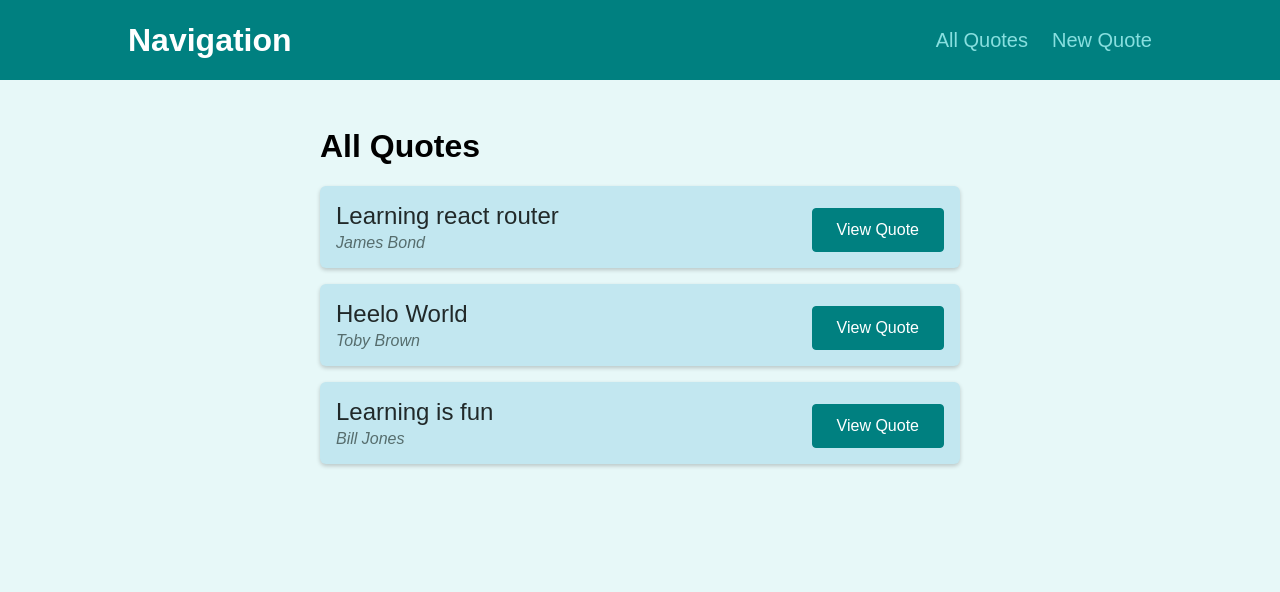
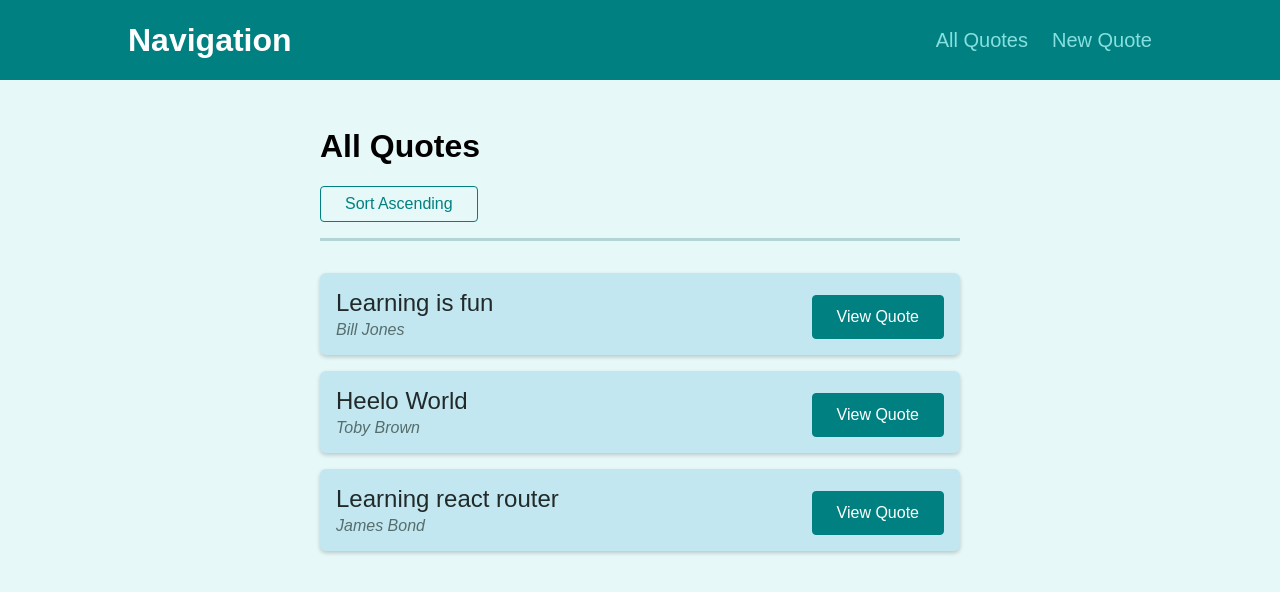
Before and after one commit to ogeeDeveloper/Quotes-Project, a React (Create React App) app: page /quotes in a window 1280 px wide. Shown: the top 592 px of the page. Built offline with nearby package versions, Linux system fonts and the light colour scheme.

Commit message:
IMplemented Query Params for sorting quotes. Key takeaway are UseLocation, useNavigate hook and also the URLSearchParms object from the browser

```diff
--- a/src/components/quotes/QuoteList.js
+++ b/src/components/quotes/QuoteList.js
@@ -1,13 +1,48 @@
-import { Fragment } from 'react';
+import { Fragment } from "react";
+import { useLocation, useNavigate } from "react-router-dom";
 
-import QuoteItem from './QuoteItem';
-import classes from './QuoteList.module.css';
+import QuoteItem from "./QuoteItem";
+import classes from "./QuoteList.module.css";
+
+// Sort Quotes helper Function
+const sortQuotes = (quotes, ascending) => {
+  return quotes.sort((quoteA, quoteB) => {
+    if (ascending) {
+      return quoteA.id > quoteB.id ? 1 : -1;
+    } else {
+      return quoteA.id < quoteB.id ? 1 : -1;
+    }
+  });
+};
 
 const QuoteList = (props) => {
+  const navigate = useNavigate();
+  const location = useLocation();
+
+  // console.log(location);\
+  // Get the key in the search param
+  const queryParams = new URLSearchParams(location.search);
+
+  // Create a helper constant
+  const isSortingAscending = queryParams.get("sort") === "asc"; // Get us value stored in sort param
+
+  const sortedQuotes = sortQuotes(props.quotes, isSortingAscending);
+
+  const changeSortHandler = () => {
+    // Change how we sort our quotes
+    navigate(`/quotes?sort=${isSortingAscending ? "desc" : "asc"}`);
+    // navigate("/quotes?sort=" + (isSortingAscending ? "desc" : "asc"));
+  };
+
   return (
     <Fragment>
+      <div className={classes.sorting}>
+        <button onClick={changeSortHandler}>
+          Sort {isSortingAscending ? "Descending" : "Ascending"}
+        </button>
+      </div>
       <ul className={classes.list}>
-        {props.quotes.map((quote) => (
+        {sortedQuotes.map((quote) => (
           <QuoteItem
             key={quote.id}
             id={quote.id}
```
Also changed, not shown: 1 other file (tests, documents, lock files or other folders).
